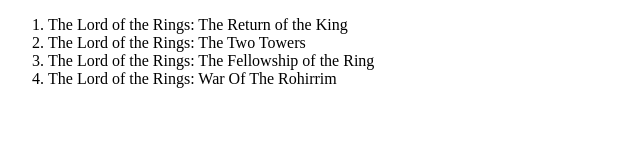
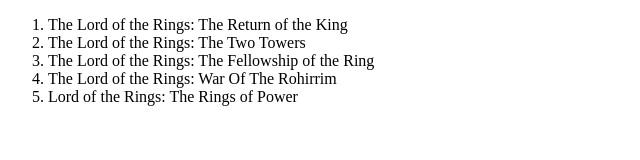
Before and after one commit to emilesherrott/my-first-repo, a plain HTML site: page index.html in a window 1280 px wide. Shown: the whole page, without its empty margins (0-640 px from the left). Drawn offline with Linux system fonts and the light colour scheme.

Commit message:
Add new film

```diff
--- a/index.html
+++ b/index.html
@@ -11,6 +11,7 @@
         <li>The Lord of the Rings: The Two Towers</li>
         <li>The Lord of the Rings: The Fellowship of the Ring</li>
         <li>The Lord of the Rings: War Of The Rohirrim</li>
+        <li>Lord of the Rings: The Rings of Power</li>
     </ol>
 </body>
 </html>
```
